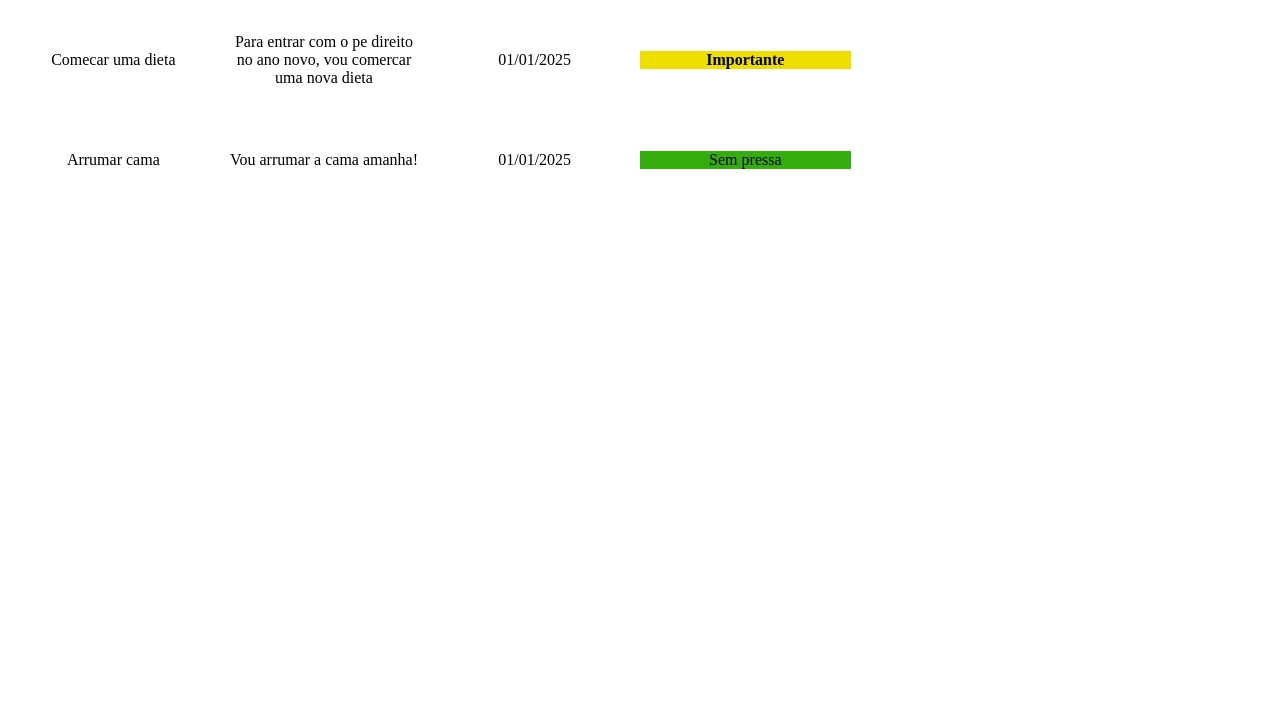
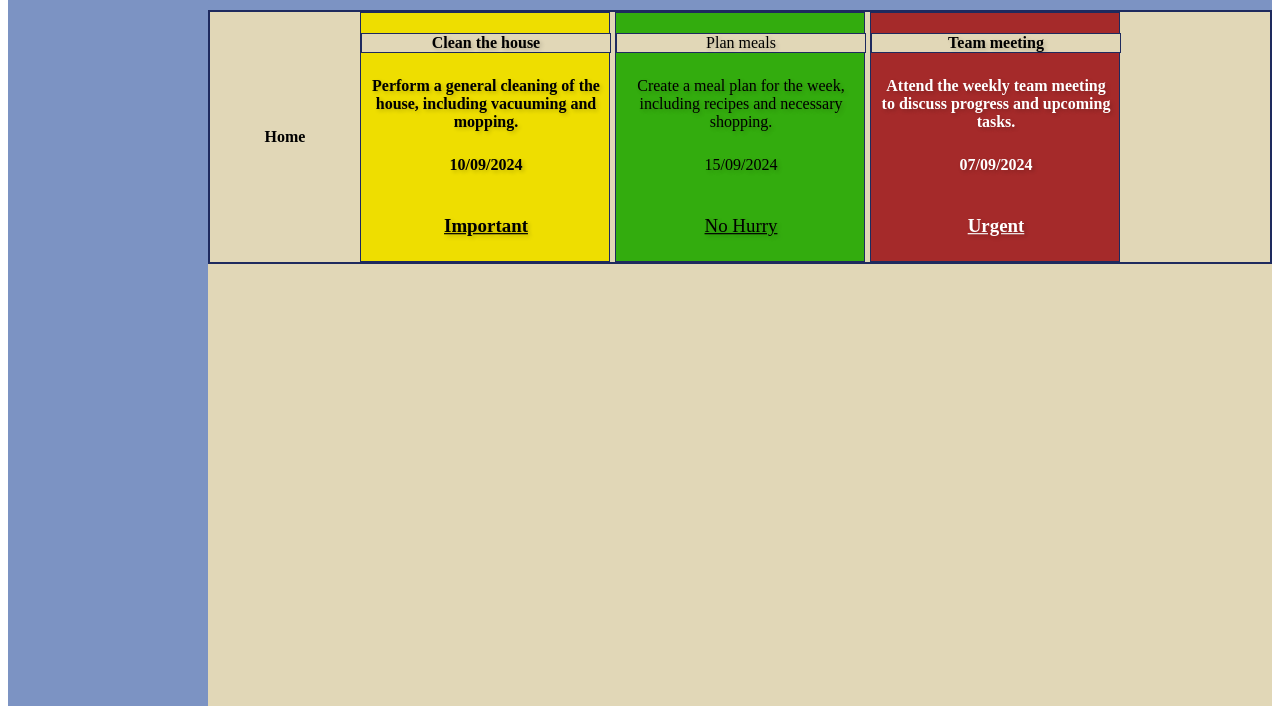
Before and after one commit to Diego-Aesir/ToDo-Website, a website built with webpack: page src/main_page.html in a window 1280 px wide. Shown: the part 98-812 px from the top of the page. Built offline with nearby package versions, Linux system fonts and the light colour scheme.

Commit message:
The standard structure is completed. First time doing MVC, hope it's right - Next step: Perform the add/remove button on the list.

```diff
--- /dev/null
+++ b/src/controller/ToDoController.js
@@ -0,0 +1,49 @@
+import {
+    ToDoList,
+    ToDoItem,
+    PRIORITY
+} from "../models/ToDoList.js";
+
+import {
+    createDivItemRow
+} from "../view/ToDoView.js";
+
+function createStandardList() {
+    const list = new ToDoList("Home");
+    const item = new ToDoItem (
+        "Clean the house",
+        "Perform a general cleaning of the house, including vacuuming and mopping.",
+        "10/09/2024",
+        PRIORITY.IMPORTANT
+    );
+
+    const item2 = new ToDoItem (
+        "Plan meals",
+        "Create a meal plan for the week, including recipes and necessary shopping.",
+        "15/09/2024",
+         PRIORITY.NO_HURRY
+    );
+
+    const item3 = new ToDoItem (
+        "Team meeting",
+        "Attend the weekly team meeting to discuss progress and upcoming tasks.",
+        "07/09/2024",
+         PRIORITY.URGENT
+    );
+
+    list.addItem(item);
+    list.addItem(item2);
+    list.addItem(item3);
+    return list;
+}
+
+function insertItemsOnObject(list, object) {
+    for(let x in list.items) {
+        object.appendChild(createDivItemRow(list.getItemOnIndex(x)));
+    }
+}
+
+export {
+    createStandardList,
+    insertItemsOnObject,
+}
--- a/src/index.js
+++ b/src/index.js
@@ -1,75 +1,11 @@
 import "./styles.css";
 import {
-    ToDoList,
-    ToDoItem,
-    PRIORITY
-} from "./models/ToDoList.js";
+    loadFirstTimeHomeScreen
+} from "./view/ToDoView.js";
+
 const personalToDo = localStorage.getItem("personalToDo");
 const content = document.querySelector("#content");
 
 if(personalToDo == null) {
-    let list = createStandardList();
-    //console.log(list.items);
-    //console.log(list.getItemOnIndex(0));
-    navigateListAndInsert(list.items, content);
+    loadFirstTimeHomeScreen();
 }
-
-function createToDoList() {
-
-}
-
-function createStandardList() {
-    const list = new ToDoList;
-    const item = new ToDoItem("Ir para Academia", "Preciso cuidar de minha saude, entao vou iniciar uma rotina de Academia", "01/01/2025", PRIORITY.URGENT);
-    const item2 = new ToDoItem("Comecar uma dieta", "Para entrar com o pe direito no ano novo, vou comercar uma nova dieta", "01/01/2025", PRIORITY.IMPORTANT);
-    const item3 = new ToDoItem("Arrumar cama", "Vou arrumar a cama amanha!", "01/01/2025", PRIORITY.NO_HURRY);
-    list.addItem(item);
-    list.addItem(item2);
-    list.addItem(item3);
-    return list;
-}
-
-function navigateListAndInsert(list, object) {
-    for(let x in list) {
-        object.appendChild(createDivItemRow(list[x]));
-    }
-}
-
-function createDivItemRow(item) {
-    let row = document.createElement("div");
-    row.style.display = "grid";
-    row.style.gridTemplateColumns = 'repeat(auto-fill, minmax(200px, 1fr))';
-    row.style.gridTemplateRows = "100px";
-    row.style.alignItems = "center";
-    row.style.textAlign = "center";
-
-    let title = document.createElement("p");
-    title.innerText = item.title;
-
-    let description = document.createElement("p");
-    description.innerText = item.description;
-    description.style.padding = "10px";
-    description.style.overflowY = "auto";
-
-    let dueDate = document.createElement("p");
-    dueDate.innerText = item.dueDate;
-
-    let priority = document.createElement("p");
-    priority.innerText = item.priority;
-    priority.className = setPriorityClass(item.priority);
-    console.log(priority.className);
-
-    row.appendChild(title);
-    row.appendChild(description);
-    row.appendChild(dueDate);
-    row.appendChild(priority);
-    return row;
-}
-
-function setPriorityClass(priority) {
-    for (const x in PRIORITY) {
-        if (PRIORITY[x] === priority) {
-            return x;
-        }
-    }
-}
--- a/src/main_page.html
+++ b/src/main_page.html
@@ -6,6 +6,11 @@
     <title>ToDo Website</title>
 </head>
 <body>
-    <div id="content"></div>
+    <div id="mainPage">
+        <header>
+            <h1 id="title">My To Do list</h1>
+        </header>
+        <div id="content"></div>
+    </div>
 </body>
 </html>
--- a/src/models/ToDoList.js
+++ b/src/models/ToDoList.js
@@ -1,5 +1,9 @@
 class ToDoList {
     #items = [];
+
+    constructor (subject) {
+        this.subject = subject;
+    }
 
     addItem(ToDoItem) {
         this.#items.push(ToDoItem);
@@ -20,9 +24,9 @@ class ToDoList {
 }
 
 const PRIORITY = {
-    NO_HURRY: "Sem pressa",
-    IMPORTANT: "Importante",
-    URGENT: "Urgente"
+    NO_HURRY: "No Hurry",
+    IMPORTANT: "Important",
+    URGENT: "Urgent"
 };
 
 class ToDoItem {
@@ -77,6 +81,6 @@ class ToDoItem {
 
 export {
     ToDoList,
+    ToDoItem,
     PRIORITY,
-    ToDoItem
 }
--- a/src/styles.css
+++ b/src/styles.css
@@ -1,3 +1,38 @@
+p {
+    text-shadow: 2px 2px 4px rgba(0, 0, 0, 0.2);
+}
+
+#mainPage {
+    display: grid;
+    grid-template-columns: 200px 1fr;
+    grid-template-rows: 100px minmax(87vh, 1fr);
+    background-color: #E1D7B7;
+}
+
+#mainPage > header {
+    grid-row: 1/3;
+    grid-column: 1/3;
+    background-color: #7C93C3;
+    text-align: center;
+}
+
+#title {
+    background-color: #1E2A5E;
+    color: white;
+    text-decoration: underline;
+}
+
+#content {
+    grid-column: 2/3;
+    grid-row: 2/3;
+    display: grid;
+    grid-template-columns: repeat(auto-fill, fill);
+    grid-template-rows: repeat(auto-fill, 250px);
+    gap: 20px;
+    overflow: auto;
+    background-color: #E1D7B7;
+}
+
 .URGENT {
     background-color: brown;
     font-weight: bolder;
@@ -11,4 +46,5 @@
 
 .NO_HURRY {
     background-color: rgb(51, 172, 14);
+    font-weight: 500;
 }
--- /dev/null
+++ b/src/view/ToDoView.js
@@ -0,0 +1,97 @@
+import {
+    PRIORITY
+} from "../models/ToDoList.js";
+
+import {
+    createStandardList,
+    insertItemsOnObject
+} from "../controller/ToDoController.js";
+
+const content = document.querySelector("#content");
+
+function loadFirstTimeHomeScreen() {
+    content.appendChild(createRow(createStandardList()));
+}
+
+function createRow(list) {
+    const row = document.createElement("div");
+    row.style.height = "250px";
+    row.style.display = "grid";
+    row.style.gridTemplateRows = "250px";
+    row.style.gridTemplateColumns = "150px 1fr";
+    row.style.border = "2px solid #1E2A5E";
+
+    row.appendChild(createDivSubject(list));
+    row.appendChild(createItemsDiv(list));
+    return row;
+}
+
+function createDivSubject(item) {
+    const subjectDiv = document.createElement("div");
+    subjectDiv.style.textAlign = "center";
+    subjectDiv.style.alignSelf = "center";
+    subjectDiv.style.fontWeight = "bolder";
+    subjectDiv.innerText = item.subject;
+    return subjectDiv;
+}
+
+function createItemsDiv(list) {
+    const divisor = document.createElement("div");
+    divisor.style.display = "grid";
+    divisor.style.gridTemplateRows = "250px";
+    divisor.style.gridTemplateColumns = "repeat(auto-fill, 250px)";
+    divisor.style.gap = "5px";
+    insertItemsOnObject(list, divisor);
+    return divisor;
+}
+
+function createDivItemRow(item) {
+    let row = document.createElement("div");
+    row.style.display = "grid";
+    row.style.gridTemplateColumns = "250px";
+    row.style.gridTemplateRows = "repeat(auto-fill, 60px)";
+    row.style.gap = "1px";
+    row.style.alignItems = "center";
+    row.style.textAlign = "center";
+    row.style.overflowY = "none";
+    row.style.border = "0.5px solid #1E2A5E";
+
+    let title = document.createElement("p");
+    title.innerText = item.title;
+    title.style.border = "1px solid #1E2A5E";
+    title.style.backgroundColor = "#E1D7B7";
+    title.style.color = "black";
+
+    let description = document.createElement("p");
+    description.innerText = item.description;
+    description.style.padding = "10px";
+    description.style.overflowY = "auto";
+
+    let dueDate = document.createElement("p");
+    dueDate.innerText = item.dueDate;
+
+    let priority = document.createElement("p");
+    priority.innerText = item.priority;
+    priority.style.textDecoration = "underline";
+    priority.style.transform = "scale(1.18)";
+
+    row.className = setPriorityClass(item.priority);
+    row.appendChild(title);
+    row.appendChild(description);
+    row.appendChild(dueDate);
+    row.appendChild(priority);
+    return row;
+}
+
+function setPriorityClass(priority) {
+    for (const x in PRIORITY) {
+        if (PRIORITY[x] === priority) {
+            return x;
+        }
+    }
+}
+
+export {
+    createDivItemRow,
+    loadFirstTimeHomeScreen
+}
```
